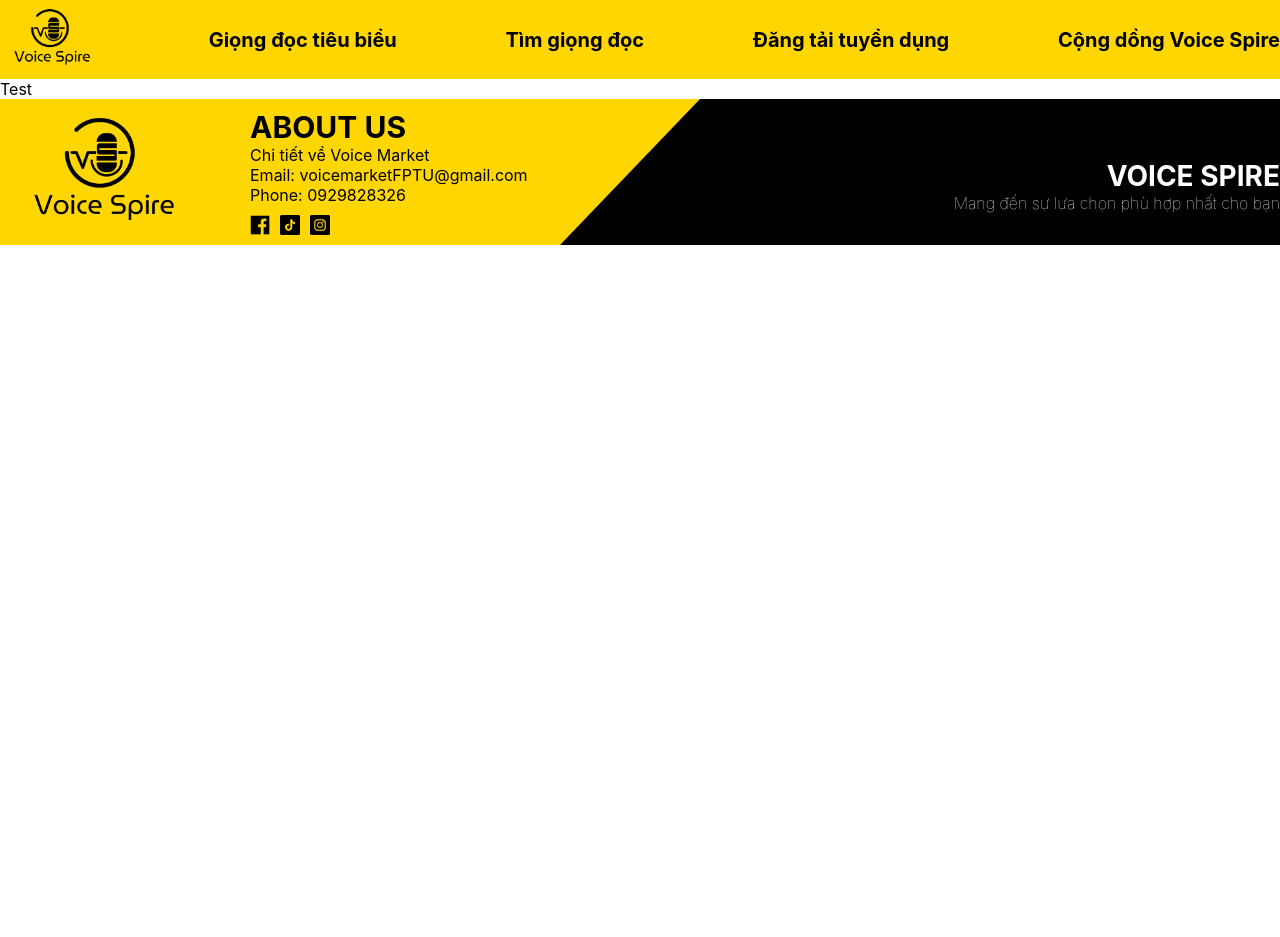
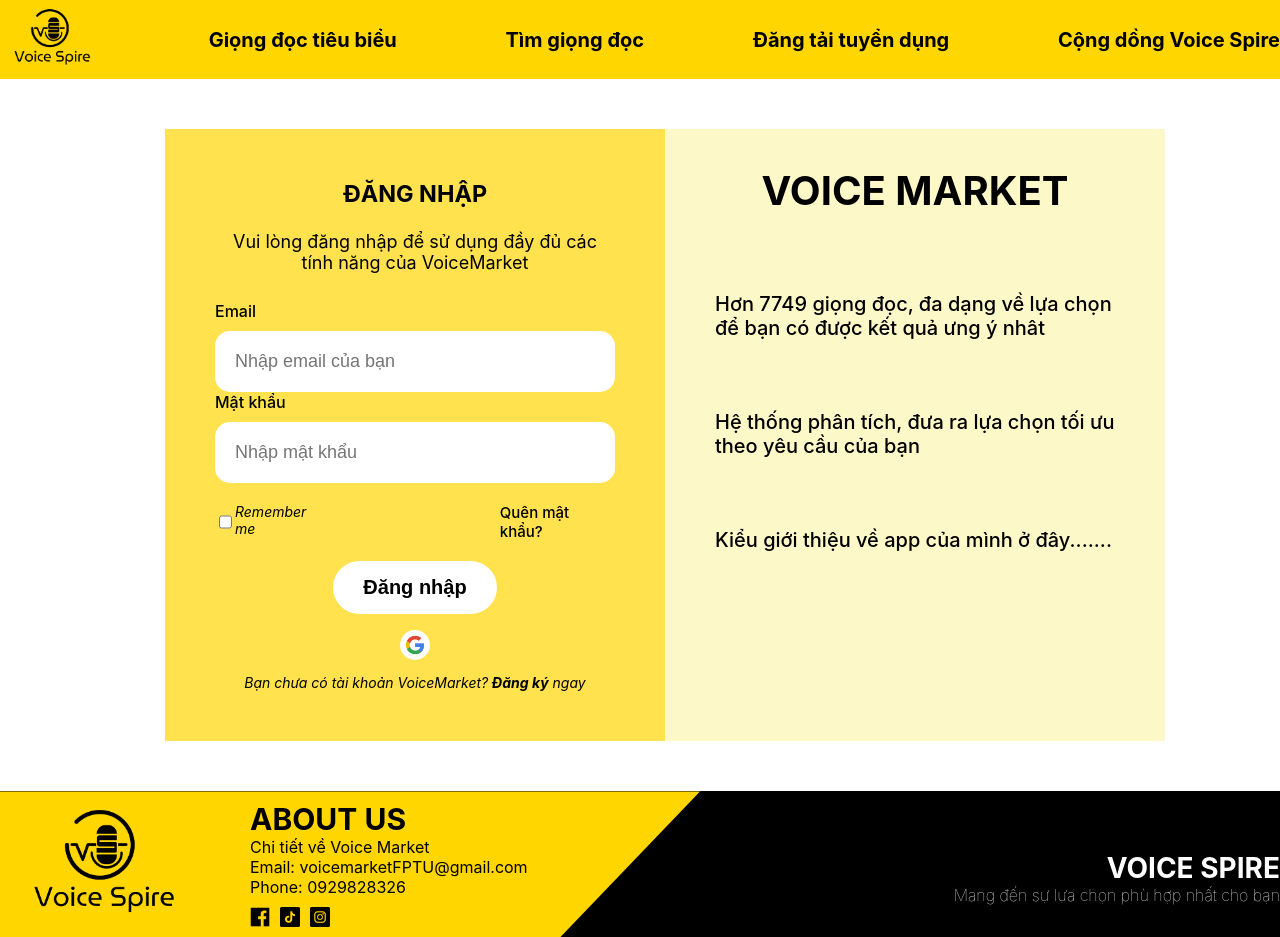
Before and after one commit to nhl511/voice-project-client, a React (Create React App) app: page / in a window 1280 px wide. Before the commit the page ends 800 px from the top, so only its background shows below. Built offline with nearby package versions, Linux system fonts and the light colour scheme.

Commit message:
protected routes

```diff
--- a/src/App.js
+++ b/src/App.js
@@ -10,32 +10,22 @@
 import BankAccount from "./pages/BankAccount/BankAccount";
 import RegisterBuyer from "./pages/Register/RegisterBuyer";
 import Voices from "./pages/Voices/Voices";
+import RequireAuth from "./components/RequireAuth/RequireAuth";
+import Layout from "./pages/Layout/Layout";
 const App = () => {
-  const Layout = () => {
   return (
-      <div className="app">
-        <Navbar />
-        <Outlet />
-        <Footer />
-      </div>
-    );
-  };
-  return (
-    <>
-      <BrowserRouter>
     <Routes>
       <Route path="/" element={<Layout />}>
-            <Route path="/" element={<Home />} />
-            <Route path="/login" element={<Login />} />
+        <Route path="/" element={<Login />} />
         <Route path="/bank" element={<BankAccount />} />
         <Route path="/register" element={<RegisterSeller />} />
         <Route path="/register2" element={<RegisterBuyer />} />
         <Route path="/profile" element={<VoiceProfile />} />
+        <Route element={<RequireAuth />}>
           <Route path="/voices" element={<Voices />} />
         </Route>
+      </Route>
     </Routes>
-      </BrowserRouter>
-    </>
   );
 };
 
--- /dev/null
+++ b/src/components/RequireAuth/RequireAuth.js
@@ -0,0 +1,15 @@
+import { Navigate, Outlet, useLocation } from "react-router-dom";
+import useAuth from "../../hooks/useAuth";
+
+const RequireAuth = () => {
+  const { auth } = useAuth();
+  const location = useLocation();
+
+  return auth?.email ? (
+    <Outlet />
+  ) : (
+    <Navigate to="/" state={{ from: location }} replace />
+  );
+};
+
+export default RequireAuth;
--- /dev/null
+++ b/src/hooks/useAuth.js
@@ -0,0 +1,8 @@
+import { useContext } from "react";
+import AuthContext from "../context/AuthProvider";
+
+const useAuth = () => {
+  return useContext(AuthContext);
+};
+
+export default useAuth;
--- a/src/index.js
+++ b/src/index.js
@@ -4,13 +4,18 @@
 import App from "./App";
 import reportWebVitals from "./reportWebVitals";
 import { AuthProvider } from "./context/AuthProvider";
+import { BrowserRouter, Route, Routes } from "react-router-dom";
 
 const root = ReactDOM.createRoot(document.getElementById("root"));
 root.render(
   <React.StrictMode>
-    <AuthProvider>
-      <App />
-    </AuthProvider>
+    <BrowserRouter>
+      <AuthProvider>
+        <Routes>
+          <Route path="/*" element={<App />} />
+        </Routes>
+      </AuthProvider>
+    </BrowserRouter>
   </React.StrictMode>
 );
 
--- /dev/null
+++ b/src/pages/Layout/Layout.js
@@ -0,0 +1,16 @@
+import React from "react";
+import Navbar from "../../components/Navbar/Navbar";
+import { Outlet } from "react-router-dom";
+import Footer from "../../components/Footer/Footer";
+
+const Layout = () => {
+  return (
+    <div className="app">
+      <Navbar />
+      <Outlet />
+      <Footer />
+    </div>
+  );
+};
+
+export default Layout;
--- a/src/pages/Login/Login.js
+++ b/src/pages/Login/Login.js
@@ -1,16 +1,18 @@
-import React, { useContext, useEffect, useRef, useState } from "react";
+import React, { useEffect, useRef, useState } from "react";
 import "./Login.css";
 import axios from "../../api/axios";
-import AuthContext from "../../context/AuthProvider";
-
+import useAuth from "../../hooks/useAuth";
+import { useLocation, useNavigate } from "react-router-dom";
 const LOGIN_URL = "/api/VoiceSellers/Login";
 
 const Login = () => {
   const emailRef = useRef();
   const errRef = useRef();
 
-  const { setAuth } = useContext(AuthContext);
-
+  const { setAuth } = useAuth();
+  const navigate = useNavigate();
+  const location = useLocation();
+  const from = location.state?.from?.pathname || "/";
   const [email, setEmail] = useState("");
   const [password, setPassword] = useState("");
   const [errMsg, setErrMsg] = useState("");
@@ -37,9 +39,10 @@
       console.log(JSON.stringify(response?.data));
       const accessToken = response?.data?.accessToken;
       const roles = response?.data?.roles;
-      setAuth({ email, password, roles, accessToken });
+      setAuth({ email, password });
       setEmail("");
       setPassword("");
+      navigate(from, { replace: true });
     } catch (err) {
       if (!err?.response) {
         setErrMsg("No Server Response");
```
Lines whose indentation alone changed are shown as unchanged.
